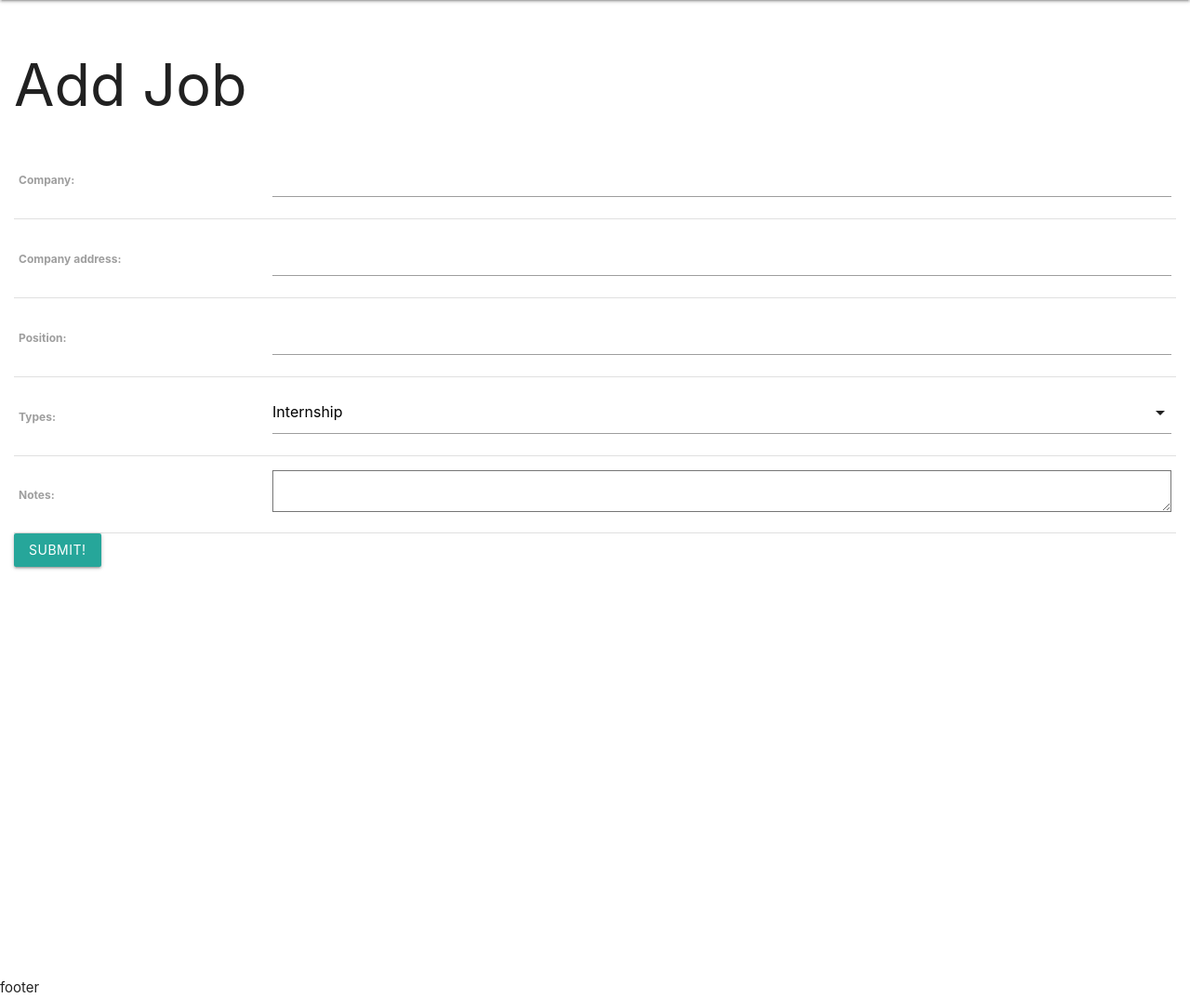
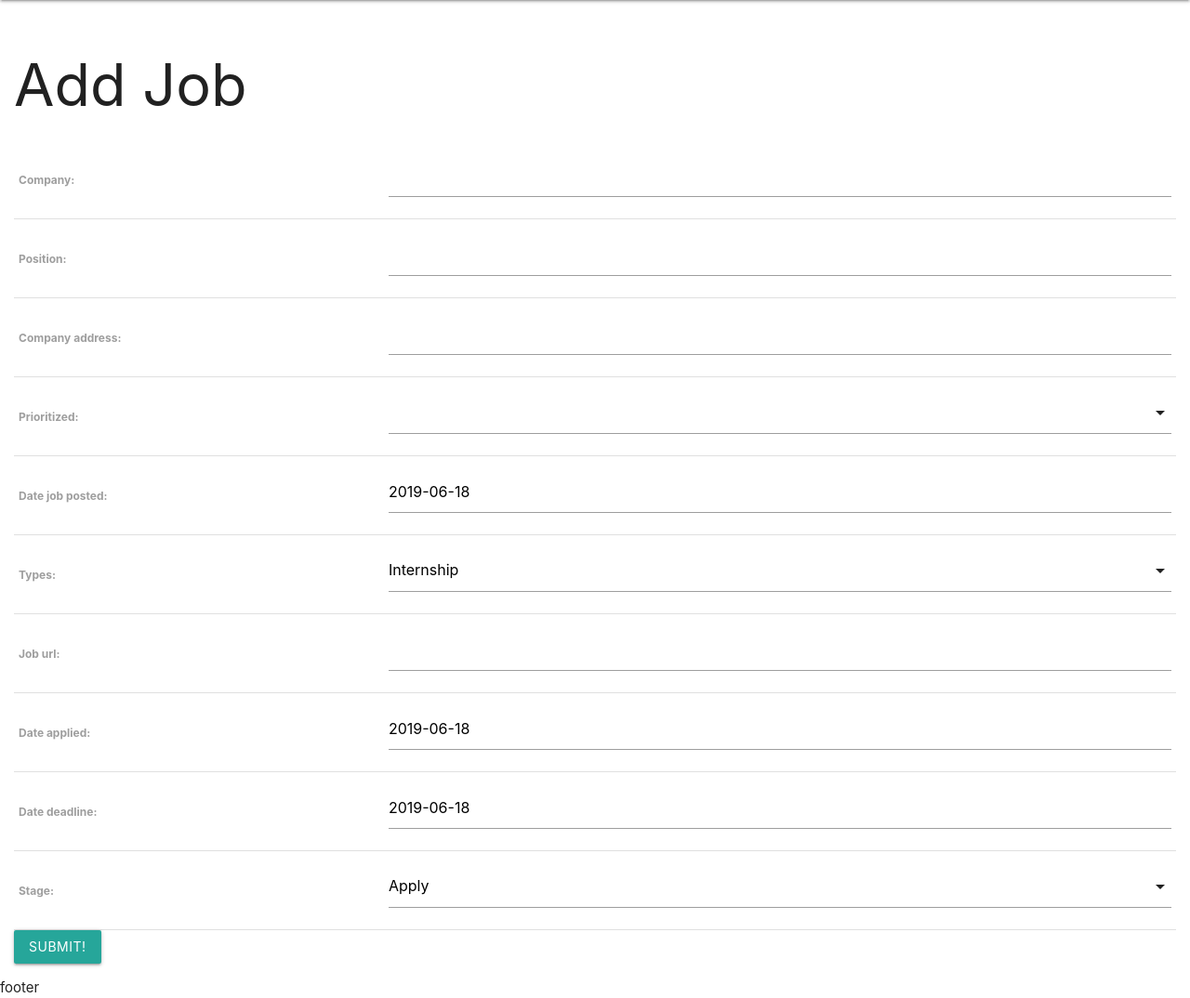
Before and after one commit to emerick23/Hackathon, a Django app: page /jobs/create/ in a window 1280 px wide. Shown: the part 64-1138 px from the top of the page at 93% size. Run offline with Django 3.2, Linux system fonts and the light colour scheme.

Commit message:
model updates

```diff
--- a/main_app/admin.py
+++ b/main_app/admin.py
@@ -1,5 +1,7 @@
 from django.contrib import admin
-from .models import Job
+from .models import Job, Contact, Outcome
 
 # Register your models here.
 admin.site.register(Job)
+admin.site.register(Contact)
+admin.site.register(Outcome)
--- a/main_app/models.py
+++ b/main_app/models.py
@@ -1,6 +1,6 @@
 from django.db import models
 from django.urls import reverse
-from datetime import datetime
+from datetime import datetime, date
 from django.contrib.auth.models import User
 
 # Create your models here.
@@ -12,18 +12,45 @@ TYPES = (
     ('F', 'Full-Time'),
 )
 
+STAGES = (
+    ('A', 'Apply'),
+    ('I', 'Interview'),
+    ('F', 'Follow Up'),
+    ('O', 'Outcomes'),
+)
+
 class Job(models.Model):
     company = models.CharField(max_length=100)
     position = models.CharField(max_length=100)
-    created_on = models.DateTimeField(auto_now_add=True)
     company_address = models.CharField(max_length=100)
-    notes = models.TextField(max_length=250)
+    prioritized = models.BooleanField(default=False)
+    date_job_posted = models.DateField(default=date.today)
     types = models.CharField(
         max_length=1,
         choices=TYPES,
         default=TYPES[0][0]
     )
+    job_url = models.CharField(max_length=100)
+    date_applied = models.DateField(default=date.today)
+    date_deadline = models.DateField(default=date.today)
+    date_updated = models.DateTimeField(auto_now=True)
+    stage = models.CharField(
+        max_length=1,
+        choices=STAGES,
+        default=STAGES[0][0]
+    )
     user = models.ForeignKey(User, on_delete=models.CASCADE)
 
     def get_absolute_url(self):
         return reverse('jobs_detail', kwargs={'job_id': self.id})
+
+class Contact(models.Model):
+    name = models.CharField(max_length=100)
+    company = models.CharField(max_length=100)
+    title = models.CharField(max_length=100)
+    email = models.EmailField(max_length=254)
+    job = models.ForeignKey(Job, on_delete=models.CASCADE)
+
+class Outcome(models.Model):
+    note = models.TextField(max_length=250)
+    job = models.ForeignKey(Job, on_delete=models.CASCADE)
--- a/main_app/templates/jobs/index.html
+++ b/main_app/templates/jobs/index.html
@@ -9,7 +9,10 @@
         <div class="card-content">
             <span class="card-title">Company: {{ job.company }}</span>
             <p>Position: {{ job.position }}</p>
-            <p>Created: {{ job.created_on }}</p>
+            <p>Updated on {{ job.date_updated }}</p>
+            {% if job.prioritized == true %}
+            <p>TRUE</p>
+            {% endif %}
         </div>
     </div>
   </a>
--- a/main_app/templates/main_app/job_form.html
+++ b/main_app/templates/main_app/job_form.html
@@ -16,6 +16,10 @@
 
 <script>
   var selectEl = document.getElementById('id_types');
+  var select2El = document.getElementById('id_stage');
+  var select3El = document.getElementById('id_prioritized');
   M.FormSelect.init(selectEl);
+  M.FormSelect.init(select2El);
+  M.FormSelect.init(select3El);
 </script>
 {% endblock %}
--- a/main_app/urls.py
+++ b/main_app/urls.py
@@ -8,6 +8,8 @@ urlpatterns = [
     path('jobs/<int:job_id>/', views.jobs_detail, name='jobs_detail'),
     path('jobs/<int:pk>/update', views.JobUpdate.as_view(), name='jobs_update'),
     path('jobs/<int:pk>/delete', views.JobDelete.as_view(), name='jobs_delete'),
+    path('jobs/<int:job_id>/add_outcome/', views.add_outcome, name='add_outcome'),
+    path('jobs/<int:job_id>/remove_outcome/<int:outcome_id>', views.remove_outcome, name='remove_outcome'),
     path('accounts/', include('django.contrib.auth.urls')),
     path('accounts/signup/', views.signup, name='signup'),
 ]
--- a/main_app/views.py
+++ b/main_app/views.py
@@ -5,8 +5,8 @@ from django.contrib.auth import login
 from django.contrib.auth.forms import UserCreationForm
 from django.contrib.auth.decorators import login_required
 from django.contrib.auth.mixins import LoginRequiredMixin
-from .models import Job
-
+from .models import Job, Outcome
+from .forms import OutcomeForm
 # Create your views here.
 
 def home(request):
@@ -18,7 +18,7 @@ def jobs_index(request):
 
 class JobCreate(CreateView):
     model = Job
-    fields = ['company', 'company_address', 'position', 'types', 'notes']
+    fields = ['company', 'position', 'company_address', 'prioritized', 'date_job_posted', 'types', 'job_url', 'date_applied', 'date_deadline', 'stage']
 
     def form_valid(self, form):
         form.instance.user = self.request.user
@@ -26,7 +26,7 @@ class JobCreate(CreateView):
 
 class JobUpdate(UpdateView):
     model = Job
-    fields = ['company', 'company_address', 'position', 'types', 'notes']
+    fields = ['company', 'position', 'company_address', 'prioritized', 'date_job_posted', 'types', 'job_url', 'date_applied', 'date_deadline', 'stage']
 
     def form_valid(self, form):
         form.instance.user = self.request.user
@@ -38,7 +38,21 @@ class JobDelete(DeleteView):
 
 def jobs_detail(request, job_id):
     job = Job.objects.get(id=job_id)
-    return render(request, 'jobs/detail.html', {'job': job})
+    outcome_form = OutcomeForm()
+    return render(request, 'jobs/detail.html', {'job': job, 'outcome_form': outcome_form})
+
+def add_outcome(request, job_id):
+    form = OutcomeForm(request.POST)
+    if form.is_valid():
+        new_outcome = form.save(commit=False)
+        new_outcome.job_id = job_id
+        new_outcome.save()
+    return redirect('jobs_detail', job_id=job_id)
+
+def remove_outcome(request, job_id, outcome_id):
+    outcome = Outcome.objects.get(id=outcome_id)
+    outcome.delete()
+    return redirect('jobs_detail', job_id=job_id)
 
 def signup(request):
     error_message = ''
```
Also changed, not shown: main_app/forms.py (added, +7 -0 lines), main_app/templates/jobs/detail.html (+19 -1 lines), main_app/migrations/0002_auto_20190618_1031.py (added), main_app/migrations/0003_auto_20190618_1105.py (added), main_app/migrations/0004_contact.py (added), main_app/migrations/0005_auto_20190618_1134.py (added), main_app/migrations/0006_job_prioritized.py (added).
